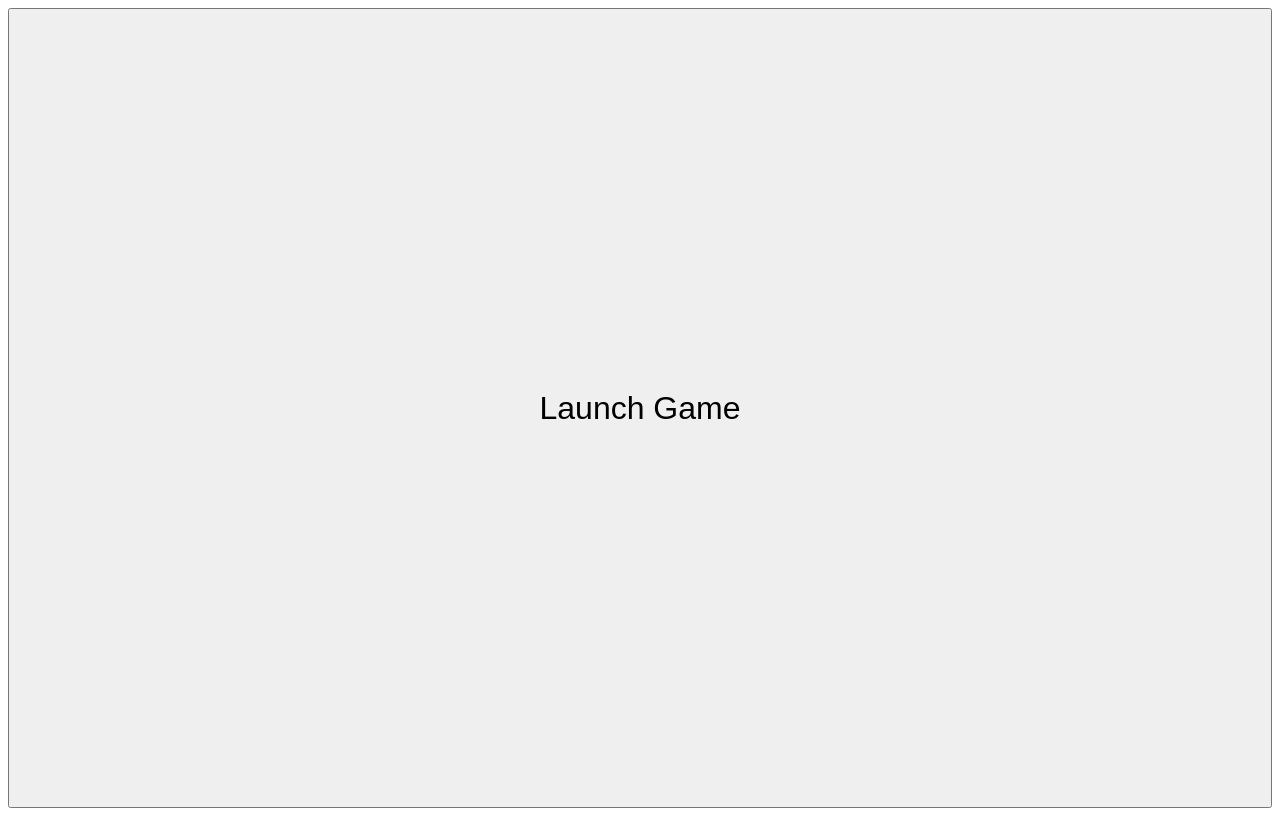
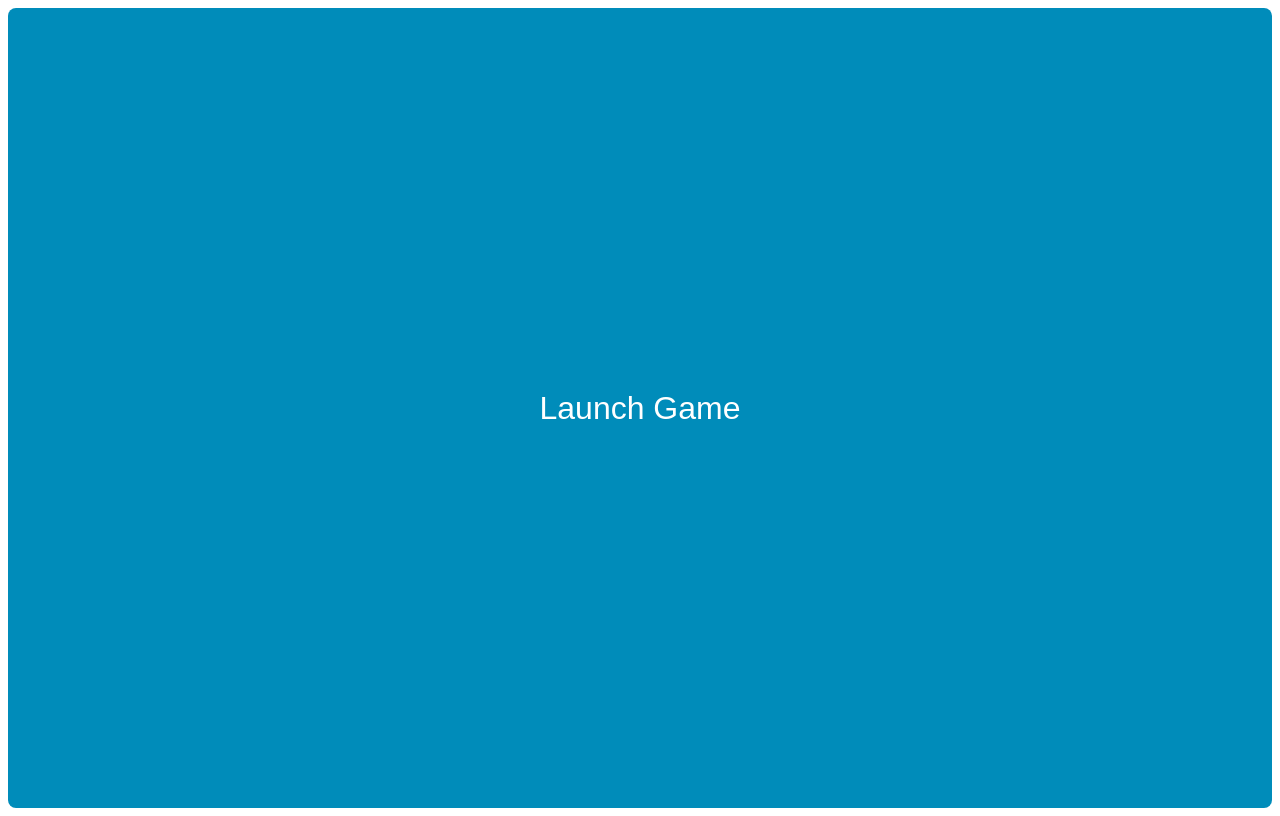
Before and after one commit to aiapi1/crazygames, a plain HTML site: page index.html in a window 1280 px wide. Drawn offline with Linux system fonts and the light colour scheme.

Commit message:
Update index.html

```diff
--- a/index.html
+++ b/index.html
@@ -2,7 +2,7 @@
 <html>
 <body>
 
-<button id="playButton" style="width: 100%; height: 100vh; font-size: 2em; cursor: pointer;">Launch Game</button>
+<button id="playButton" style="width: 100%; height: 100vh; font-size: 2em; cursor: pointer; background-color: #008CBA; color: white; border: none; border-radius: 8px;">Launch Game</button>
 
 <iframe id="video" style="display: none;" width="560" height="315" src="https://www.youtube.com/embed/dQw4w9WgXcQ?autoplay=0" frameborder="0" allow="accelerometer; autoplay; clipboard-write; encrypted-media; gyroscope; picture-in-picture" allowfullscreen></iframe>
 
```
